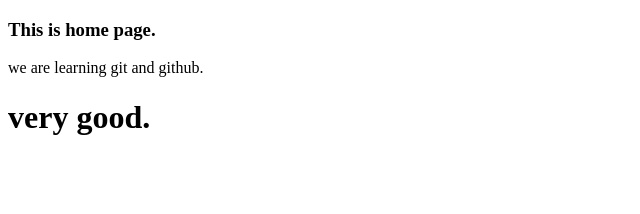
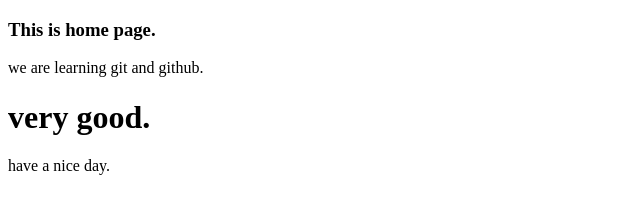
Before and after one commit to FarhatManyar/new-project, a plain HTML site: page home.html in a window 1280 px wide. Shown: the whole page, without its empty margins (0-640 px from the left). Drawn offline with Linux system fonts and the light colour scheme.

Commit message:
new line added

```diff
--- a/home.html
+++ b/home.html
@@ -9,5 +9,6 @@
     <h3>This is home page.</h3>
     <p>we are learning git and github.</p>
     <h1>very good.</h1>
+    <p>have a nice day.</p>
 </body>
 </html>
```
